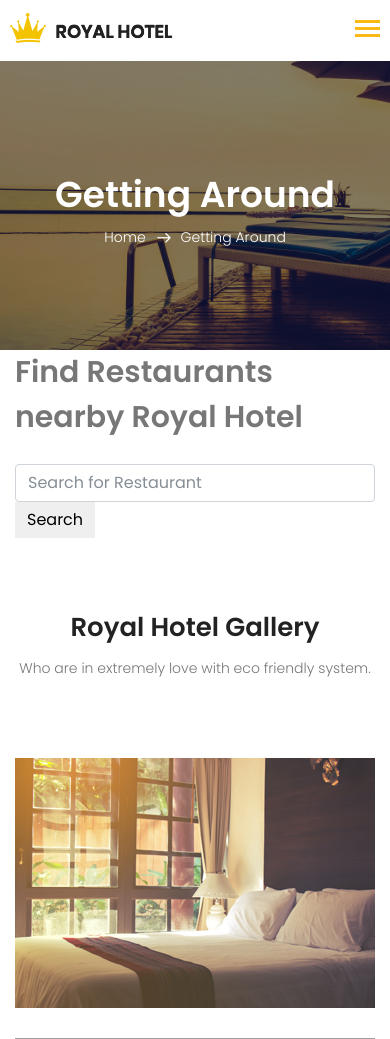
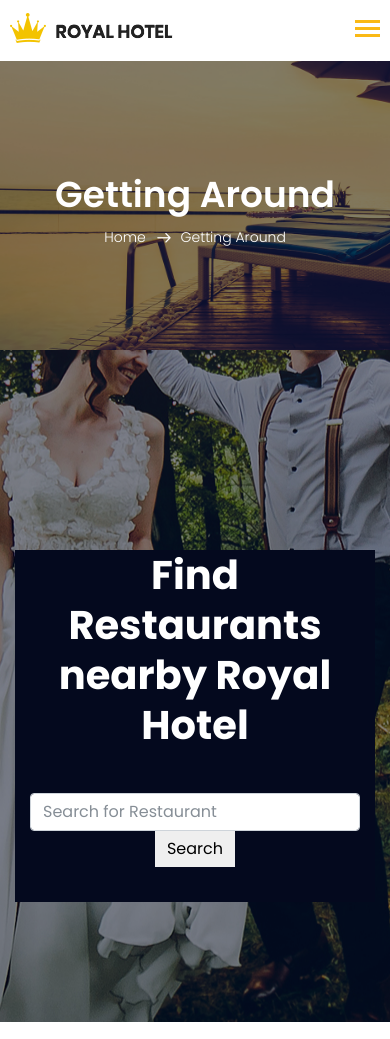
Before and after one commit to hbono2019/HotelProjects, a Django app: page /gallery/ in a window 390 px wide. Shown: the top 1039 px of the page. Run offline with Django 3.2, Linux system fonts and the light colour scheme; some libraries are stand-ins or nearby versions; grey boxes are pictures that could not be loaded.

Commit message:
Sixty Third Release better look and feel for the getting around page
Signed-off-by: hbono2019 <D18129993@mytudublin.ie>

```diff
--- a/templates/gallery.html
+++ b/templates/gallery.html
@@ -70,9 +70,14 @@
             </div>
         </section>
         <!--================Breadcrumb Area =================-->
-        <div class="restaurant_search_area position">
-                <div class="container">
-                    <div class="restaurant_table">
+       <!--================Banner Area =================-->
+        <section class="banner_area blog_banner d_flex align-items-center">
+            <div class="overlay bg-parallax" data-stellar-ratio="0.9" data-stellar-vertical-offset="0" data-background=""></div>
+            <div class="container">
+                <div class="banner_content text-center">
+                  <div class="restaurant_search_area position">
+                   <div class="container">
+                     <div class="restaurant_table">
                        <div class="row">
                           <div class="col-md-10">
                             <h2>Find Restaurants<br>nearby Royal Hotel</h2>
@@ -91,9 +96,18 @@
                              <button id = "restaurantSearch" class = "btn button_hover">Search</button>
                            </div>
                        </div>
-                    </div>
-                </div>
+                      <div class="row">
+                            <div class="col-md-4">
+                                 <p id="placeholder"></p>
+                            </div>
+                       </div>
+                     </div>
+                  </div>
+                 </div>
+               </div>
             </div>
+        </section>
+        <!--================Banner Area =================-->
 	<div class="container">
 		<div>
 			<div class = "restaurant col-md-12"></div>
@@ -195,8 +209,8 @@
           }
         });
       function showPosition(position) {
-                                        x.innerHTML = "Latitude: " + position.coords.latitude +
-                                         "<br>Longitude: " + position.coords.longitude;
+                                        // x.innerHTML = "Latitude: " + position.coords.latitude +
+                                        // "<br>Longitude: " + position.coords.longitude;
                                         select(position.coords.latitude,  position.coords.longitude);
       }
      //--------------------------------------------------SEARCH BY Latitude & Longitude-----------------------------------------
```
